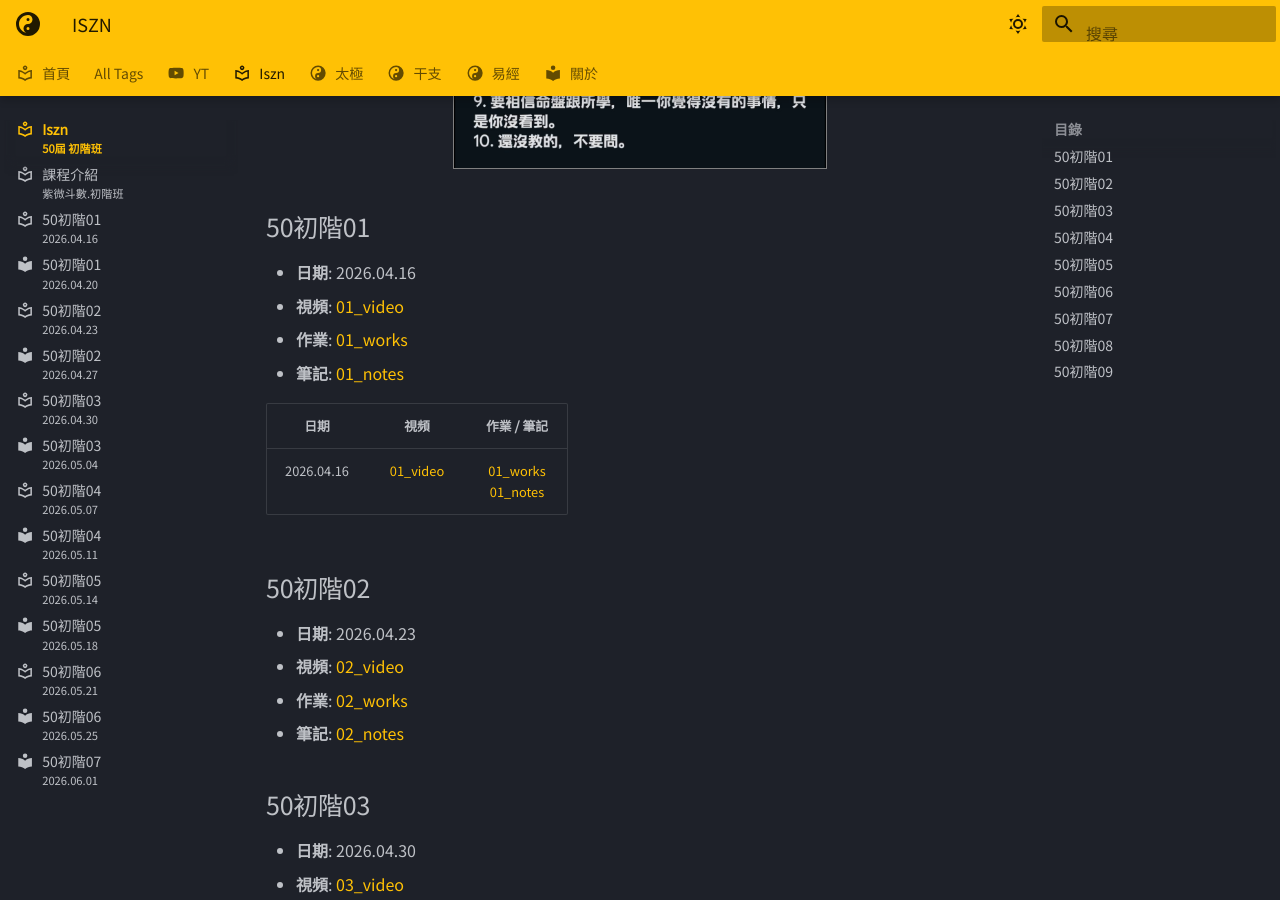
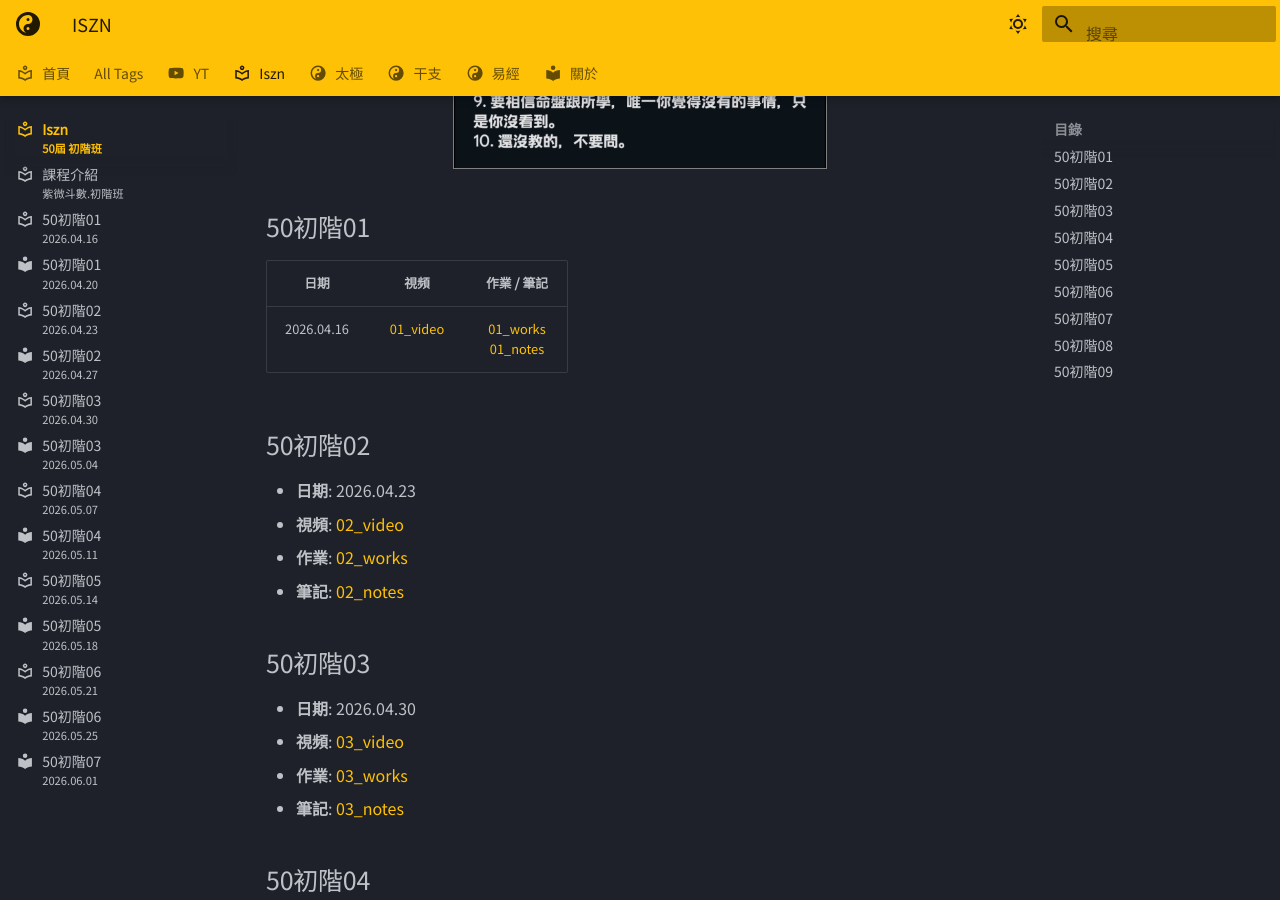
Before and after one commit to oolongyuan/oolongyuan.github.io, an MkDocs documentation site: the page built from docs/iszn/index.md, in a window 1280 px wide and 900 px high, scrolled down 392 px. Built offline with MkDocs 1.6.1 and Material for MkDocs 9.7.7, drawn with Linux system fonts in a browser that asks for light colours; some web fonts are replaced; plug-ins that fetch from the network failed and are left out.

Commit message:
updated formatting

```diff
--- a/docs/iszn/index.md
+++ b/docs/iszn/index.md
@@ -11,11 +11,6 @@ subtitle: 50屆 初階班
 
 
 ## 50初階01
-
- - **日期**: 2026.04.16
- - **視頻**: [01_video][v01]{target="_blank"}
- - **作業**: [01_works](./note_01_homework/)
- - **筆記**: [01_notes](./note_01/)
 
 | **日期** | **視頻** | **作業** / **筆記** |
 | :------: | :------: | :-----------------: |
```
